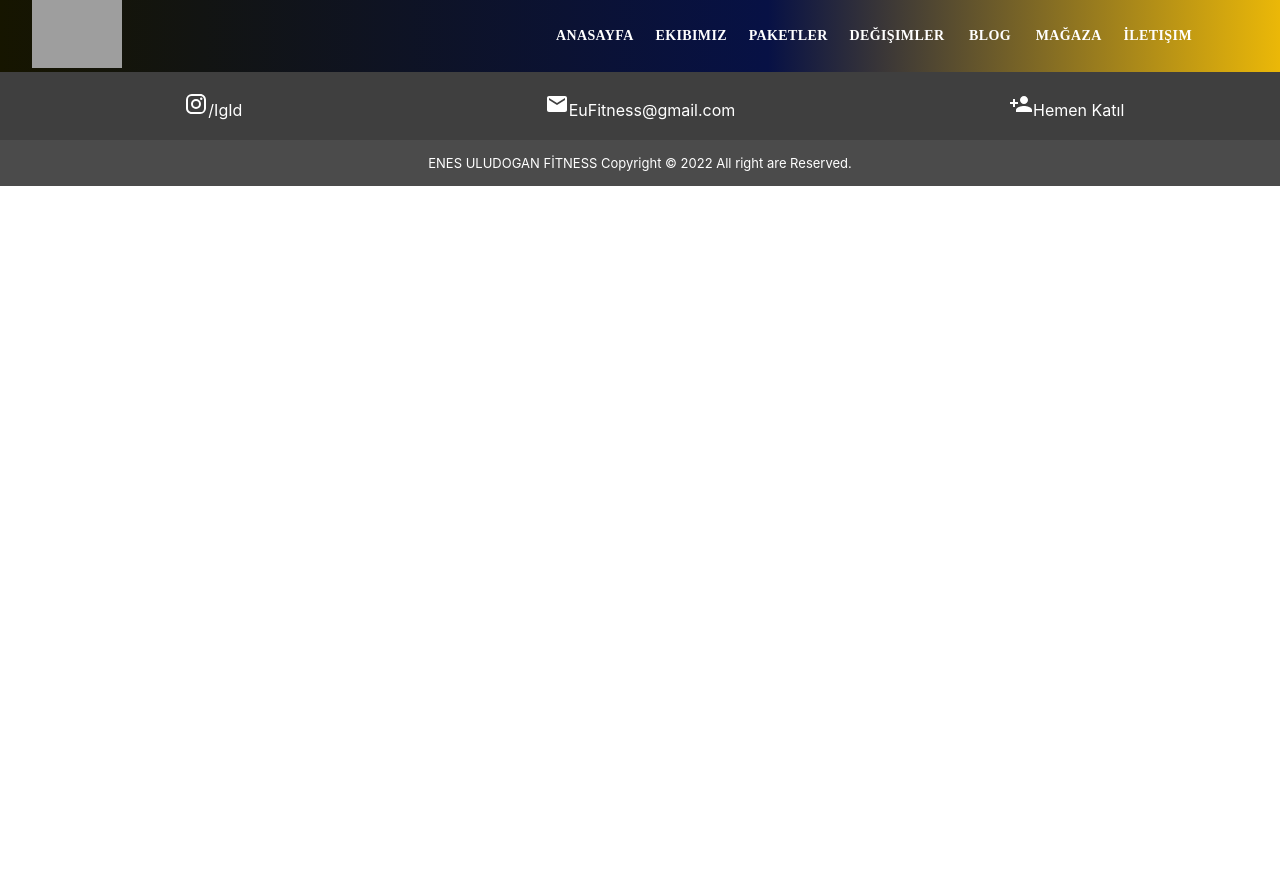
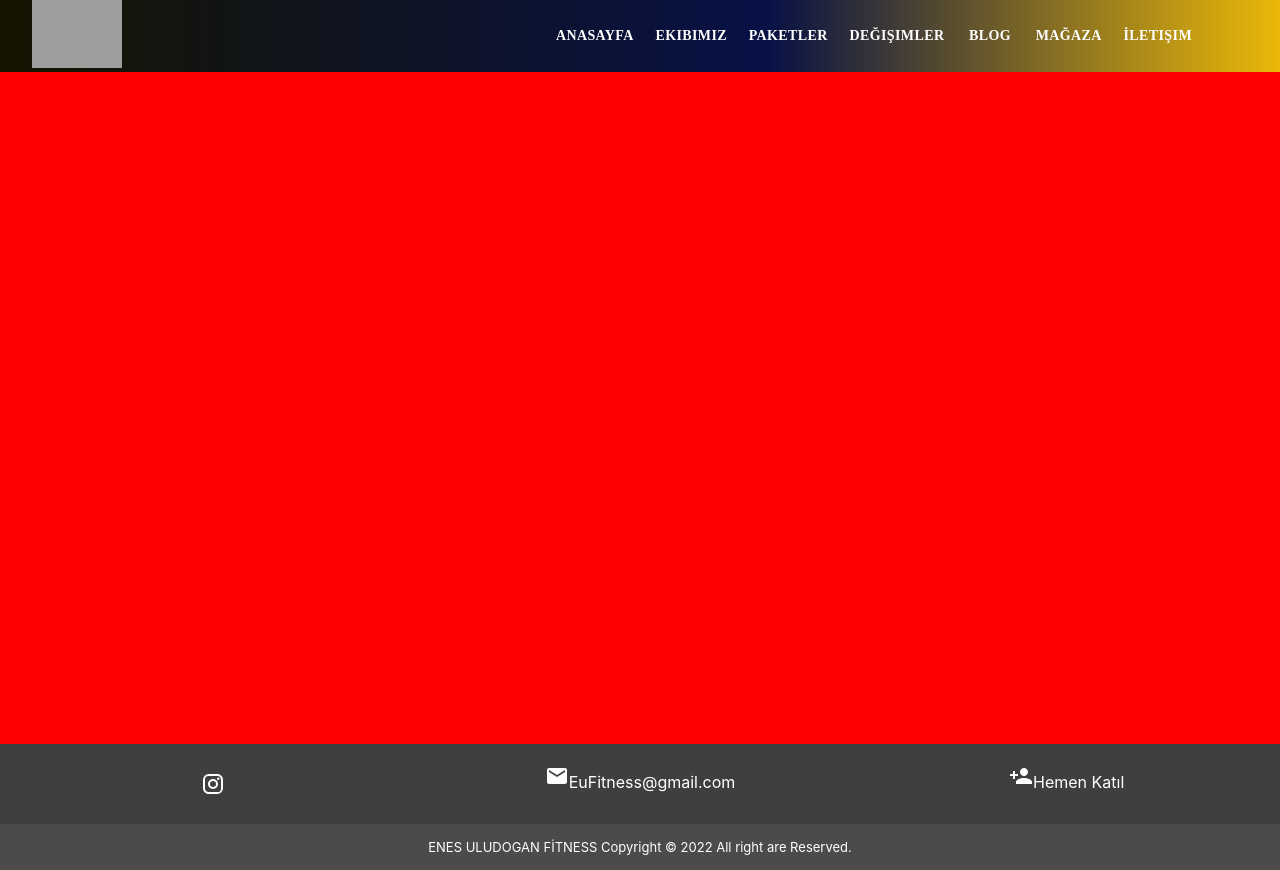
Before and after one commit to zcaymaz/Beegym, a React (Create React App) app in the folder client/: page / in a window 1280 px wide. Before the commit the page ends 800 px from the top, so only its background shows below. Built offline with nearby package versions, Linux system fonts and the light colour scheme; grey boxes are pictures that could not be loaded; a web font is replaced by a local one.

Commit message:
son hali

```diff
--- a/client/src/components/common/FooterBox.js
+++ b/client/src/components/common/FooterBox.js
@@ -1,4 +1,4 @@
-import { Grid, } from '@mui/material'
+import { Grid, IconButton, } from '@mui/material'
 import Copyright from './Copyright'
 import InstagramIcon from '@mui/icons-material/Instagram';
 import EmailIcon from '@mui/icons-material/Email';
@@ -14,7 +14,10 @@ const FooterBox = () => {
                 direction="row"
                 alignItems="flex-center"
             >
-                <Grid item sm={4} xs={12} sx={{ textAlign: "center" }}><InstagramIcon />/IgId</Grid>
+                <Grid item sm={4} xs={12} sx={{ textAlign: "center" }}>
+                    <IconButton target={'_blank'} href={'https://www.instagram.com/enesuludoganfitness'}>
+                    <InstagramIcon sx={{color:'white'}} />
+                    </IconButton></Grid>
                 <Grid item sm={4} xs={12} sx={{ textAlign: "center" }}><EmailIcon />EuFitness@gmail.com</Grid>
                 <Grid item sm={4} xs={12} sx={{ textAlign: "center" }}><PersonAddIcon />Hemen Katıl</Grid>
             </Grid>
--- a/client/src/pages/home.js
+++ b/client/src/pages/home.js
@@ -10,15 +10,11 @@ import {
 const home = () => {
     return (
         <>
-            <Container maxWidth="100%">
-                <Grid container direction={'row'}>
-                    <Grid lg="12" backgroundColor="red" maxWidth='xl'>
-                        <Box>
+            <Grid container direction={'row'}>
+                <Grid sx={{height:'42rem'}} xs="12" backgroundColor="red" maxWidth='100%'>
 
-                        </Box>
-                    </Grid>
                 </Grid>
-            </Container>
+            </Grid>
         </>
     );
 }
```
